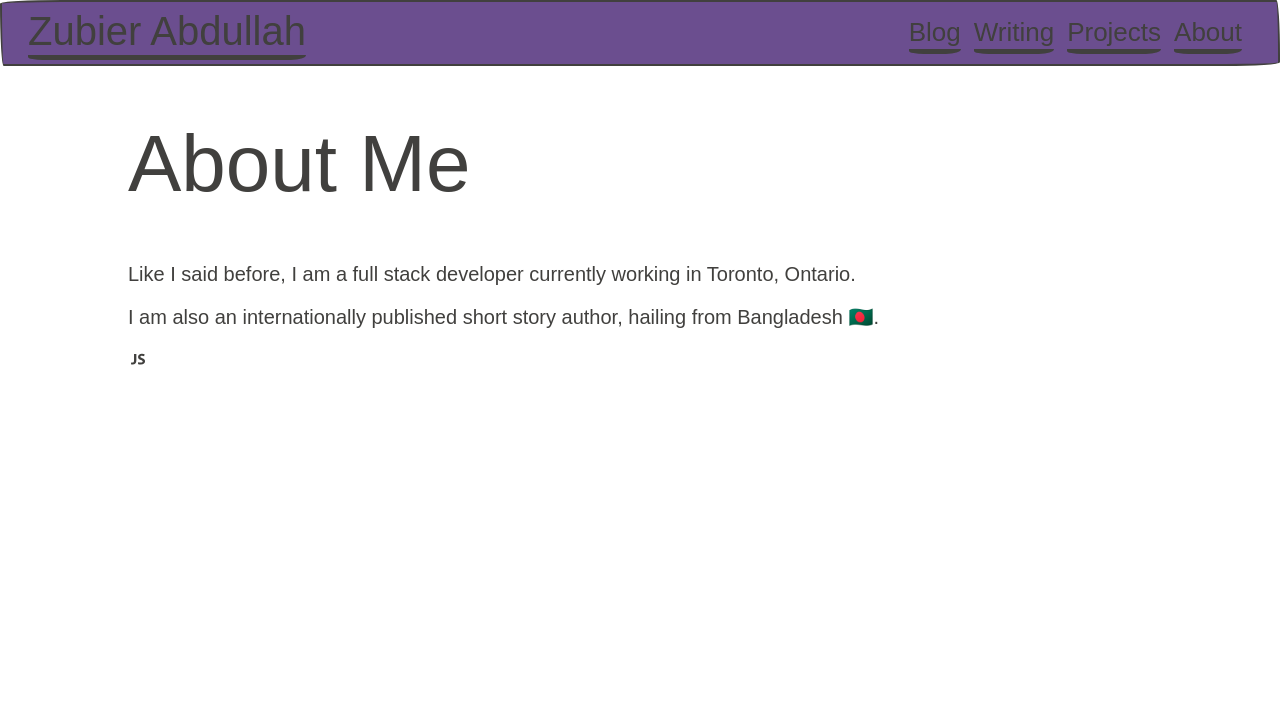
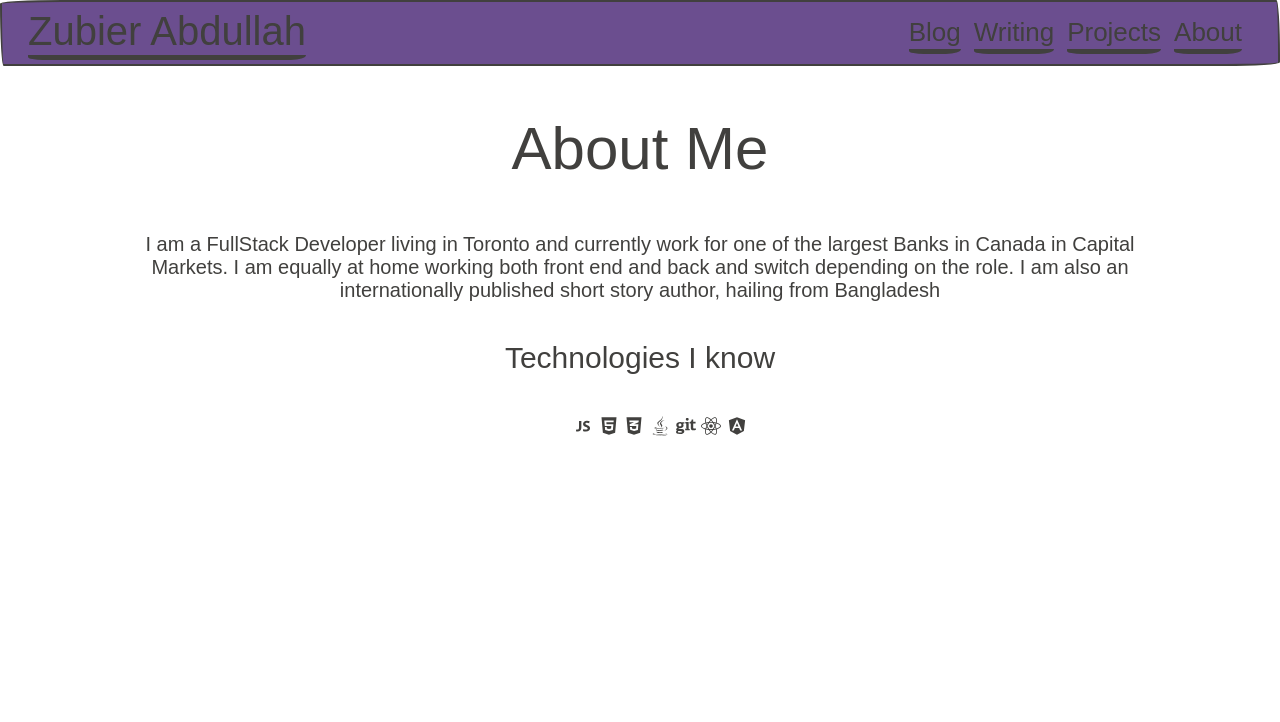
Before and after one commit to ZubierAbd/PersonalSite, a Gatsby site: page /about in a window 1280 px wide. Shown: the top 722 px of the page. Built offline with nearby package versions, Linux system fonts and the light colour scheme; Gatsby itself is replaced by a stand-in of ours; a web font is replaced by a local one.

Commit message:
made changes for react-icons and upgraded npm packages. About page is a work in progress

```diff
--- a/src/components/project.js
+++ b/src/components/project.js
@@ -1,6 +1,4 @@
 import React from "react"
-import Img from "gatsby-image"
-import { graphql } from "gatsby"
 import spheresPhoto from '../images/spheres.png'
 import saimaPhoto from '../images/Saima.png'
 import Tomato from '../images/Tomato.png'
@@ -39,7 +37,7 @@ const Project = props => {
       class="card"
       style={{ width: "30%", margin: '10px', border: "1px solid #454545", alignContent: "center", textAlign: "center" }}
     >
-      <img alt={name} style={{ border: '1px solid #fff' }} src={choosePhoto(name)}></img>
+      <img alt={name} style={{ borderBottom: '1px solid #111' }} src={choosePhoto(name)}></img>
       <div class="card-body">
 
         <h4 class="card-title">{name}</h4>
--- a/src/components/styles.css
+++ b/src/components/styles.css
@@ -71,3 +71,13 @@ a:visited {
 nav a {
   border-bottom: #111111;
 }
+
+.tech-container{
+  display: flex;
+}
+
+.tech-container .techy {
+  width: 20vw;
+
+  font-size: 55px;
+}
--- a/src/pages/about.js
+++ b/src/pages/about.js
@@ -2,34 +2,39 @@ import React from "react"
 import Layout from "../components/layout"
 import TechCard from "../components/techCard"
 import { DiJavascript1 } from "react-icons/di"
+import { FaHtml5, FaCss3Alt, FaJava, FaGit, FaReact, FaAngular } from 'react-icons/fa'
 import SEO from "../components/seo"
 
-const jsObject = {
-  name: "javascript",
-  icon: <DiJavascript1 />,
-}
 
 const AboutPage = () => {
+
+  /**Add Technology Map here so that we loop over it instead of individually adding the icons. */
+
+
   return (
     <Layout>
       <SEO title="About Zubier" />
-      <div style={{ minHeight: `375px` }}>
-        <h1>About Me</h1>
+      <div style={{ minHeight: `375px`, textAlign: "center " }}>
+        <h2>About Me</h2>
 
-        <p style={{}}>
-          Like I said before, I am a full stack developer currently working in
-          Toronto, Ontario.
-        </p>
+        <div >
+          <p style={{}}>
+            I am a FullStack Developer living in Toronto and currently work for one of the largest Banks in Canada in Capital Markets. I am equally at home working both front end and back and switch depending on the role.             I am also an internationally published short story author, hailing
+          from Bangladesh{" "}
+          </p>
 
-        <p>
-          I am also an internationally published short story author, hailing
-          from Bangladesh{" "}
-          <span role="img" aria-label="bangladeshi-flag">
-            🇧🇩
-          </span>
-          .
-        </p>
-        <TechCard data={jsObject} />
+          <p>
+            <h4>Technologies I know</h4>
+            <ul className="tech-container">
+              <span className="techy"><DiJavascript1 /><span> </span></span>
+              <span className="techy"><FaHtml5 /><span> </span></span>
+              <span className="techy"><FaCss3Alt /><span> </span></span>
+              <span className="techy"><FaJava /><span> </span></span>
+              <span className="techy"><FaGit /><span> </span></span>
+              <span className="techy"><FaReact /><span> </span></span>
+              <span className="techy"><FaAngular /><span> </span></span>
+            </ul>
+          </p></div>
       </div>
     </Layout>
   )
```
Also changed, not shown: package.json (+16 -15 lines).
